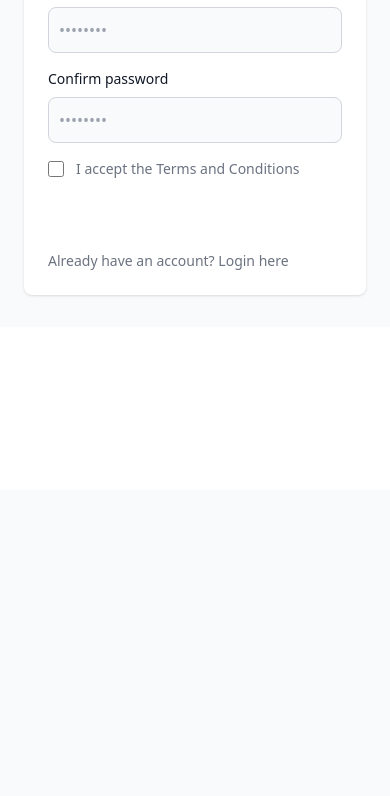
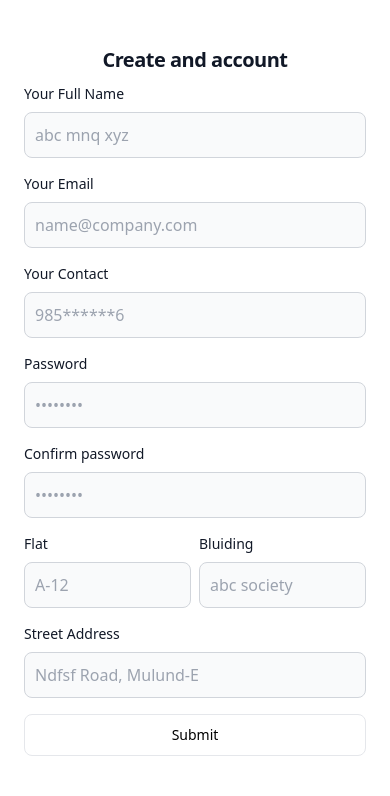
Before and after one commit to Samee2004/Kadam-Tv-Cable-Service, a PHP site: page /register.php in a window 390 px wide. Shown: the part 354-1150 px from the top of the page. Before the commit the page ends 650 px from the top, so only its background shows below. Run offline with PHP 8.4, Linux system fonts and the light colour scheme; some libraries are stand-ins or nearby versions.

Commit message:
register ui2

```diff
--- a/Main/LoginRegister/register.php
+++ b/Main/LoginRegister/register.php
@@ -6,81 +6,146 @@
     <script src="https://cdn.tailwindcss.com"></script>
     <title>Document</title>
 </head>
-<!-- <body>
-<section class="bg-gray-50 dark:bg-gray-900">
-  <div class="flex flex-col items-center justify-center px-6 py-8 mx-auto md:h-screen lg:py-0">
-      <a href="#" class="flex items-center mb-6 text-2xl font-semibold text-gray-900 dark:text-white">
-          <img class="w-8 h-8 mr-2" src="https://flowbite.s3.amazonaws.com/blocks/marketing-ui/logo.svg" alt="logo">
-          Flowbite
-      </a>
-      <div class="w-full bg-white rounded-lg shadow dark:border md:mt-0 sm:max-w-md xl:p-0 dark:bg-gray-800 dark:border-gray-700">
-          <div class="p-6 space-y-4 md:space-y-6 sm:p-8">
-              <h1 class="text-xl font-bold leading-tight tracking-tight text-gray-900 md:text-2xl dark:text-white">
-                  Create and account
-              </h1>
-              <form class="space-y-4 md:space-y-6" >
-                <div>
-                      <label for="fullname" class="block mb-2 text-sm font-medium text-gray-900 dark:text-white">Your Full Name</label>
-                      <input type="text" name="fullname" id="fulname" class="bg-gray-50 border border-gray-300 text-gray-900 sm:text-sm rounded-lg focus:ring-primary-600 focus:border-primary-600 block w-full p-2.5 dark:bg-gray-700 dark:border-gray-600 dark:placeholder-gray-400 dark:text-white dark:focus:ring-blue-500 dark:focus:border-blue-500" placeholder="Rahul ShashiKant Thakur" required="">
+<body>
+<!-- <form>
+
+<section class="h-screen">
+  <div class="container h-full px-6 py-24">
+    <div
+      class="g-6 flex h-full flex-wrap items-center justify-center lg:justify-between">
+      Left column container with background
+      <div class="mb-12 md:mb-0 md:w-8/12 lg:w-6/12">
+        <img
+          src="https://tecdn.b-cdn.net/img/Photos/new-templates/bootstrap-login-form/draw2.svg"
+          class="w-full"
+          alt="Phone image" />
       </div>
-                  <div>
-                      <label for="email" class="block mb-2 text-sm font-medium text-gray-900 dark:text-white">Your email</label>
-                      <input type="email" name="email" id="email" class="bg-gray-50 border border-gray-300 text-gray-900 sm:text-sm rounded-lg focus:ring-primary-600 focus:border-primary-600 block w-full p-2.5 dark:bg-gray-700 dark:border-gray-600 dark:placeholder-gray-400 dark:text-white dark:focus:ring-blue-500 dark:focus:border-blue-500" placeholder="name@company.com" required="">
+ Right column container with form -->
+      <!-- <div class="md:w-8/12 lg:ml-6 lg:w-5/12">
+      <div class="space-y-12">
+    <div class="border-b border-gray-900/10 pb-12">
+      <h2 class=" font-semibold leading-7 text-gray-900 text-center text-2xl">Register</h2>
+      <p class="mt-1 text-sm leading-6 text-gray-600 text-center">Enter your Personal Information</p>
+      <div class="mt-10 grid grid-cols-1 gap-x-6 gap-y-8 sm:grid-cols-6">
+        <div class="col-span-full">
+          <label for="full-name" class="block text-sm font-medium leading-6 text-gray-900">Full name</label>
+          <div class="mt-2">
+            <input type="text" name="full-name" id="full-name" autocomplete="given-name" class="block w-full rounded-md border-0 py-1.5 text-gray-900 shadow-sm ring-1 ring-inset ring-gray-300 placeholder:text-gray-400 focus:ring-2 focus:ring-inset focus:ring-indigo-600 sm:text-sm sm:leading-6">
           </div>
-                  <div>
-                      <label for="phoneno" class="block mb-2 text-sm font-medium text-gray-900 dark:text-white">Your Phone number</label>
-                      <input type="tel" name="phoneno" id="phoneno" class="bg-gray-50 border border-gray-300 text-gray-900 sm:text-sm rounded-lg focus:ring-primary-600 focus:border-primary-600 block w-full p-2.5 dark:bg-gray-700 dark:border-gray-600 dark:placeholder-gray-400 dark:text-white dark:focus:ring-blue-500 dark:focus:border-blue-500" placeholder="915XXXXXX8" required="">
+        </div>
+         <div class="sm:col-span-3">
+          <label for="last-name" class="block text-sm font-medium leading-6 text-gray-900">Last name</label>
+          <div class="mt-2">
+            <input type="text" name="last-name" id="last-name" autocomplete="family-name" class="block w-full rounded-md border-0 py-1.5 text-gray-900 shadow-sm ring-1 ring-inset ring-gray-300 placeholder:text-gray-400 focus:ring-2 focus:ring-inset focus:ring-indigo-600 sm:text-sm sm:leading-6">
+          </div>
         </div>
 
-                  <div>
-                      <label for="password" class="block mb-2 text-sm font-medium text-gray-900 dark:text-white">Password</label>
-                      <input type="password" name="password" id="password" placeholder="••••••••" class="bg-gray-50 border border-gray-300 text-gray-900 sm:text-sm rounded-lg focus:ring-primary-600 focus:border-primary-600 block w-full p-2.5 dark:bg-gray-700 dark:border-gray-600 dark:placeholder-gray-400 dark:text-white dark:focus:ring-blue-500 dark:focus:border-blue-500" required="">
-                  </div>
-                  <div>
-                      <label for="confirm-password" class="block mb-2 text-sm font-medium text-gray-900 dark:text-white">Confirm password</label>
-                      <input type="password" name="confirm-password" id="confirm-password" placeholder="••••••••" class="bg-gray-50 border border-gray-300 text-gray-900 sm:text-sm rounded-lg focus:ring-primary-600 focus:border-primary-600 block w-full p-2.5 dark:bg-gray-700 dark:border-gray-600 dark:placeholder-gray-400 dark:text-white dark:focus:ring-blue-500 dark:focus:border-blue-500" required="">
-                  </div>
-                  <div class="flex items-start">
-                      <div class="flex items-center h-5">
-                        <input id="terms" aria-describedby="terms" type="checkbox" class="w-4 h-4 border border-gray-300 rounded bg-gray-50 focus:ring-3 focus:ring-primary-300 dark:bg-gray-700 dark:border-gray-600 dark:focus:ring-primary-600 dark:ring-offset-gray-800" required="">
-                      </div>
-                      <div class="ml-3 text-sm">
-                        <label for="terms" class="font-light text-gray-500 dark:text-gray-300">I accept the <a class="font-medium text-primary-600 hover:underline dark:text-primary-500" href="#">Terms and Conditions</a></label>
+        <div class="sm:col-span-full">
+          <label for="email" class="block text-sm font-medium leading-6 text-gray-900">Email address</label>
+          <div class="mt-2">
+            <input id="email" name="email" type="email" autocomplete="email" class="block w-full rounded-md border-0 py-1.5 text-gray-900 shadow-sm ring-1 ring-inset ring-gray-300 placeholder:text-gray-400 focus:ring-2 focus:ring-inset focus:ring-indigo-600 sm:text-sm sm:leading-6">
           </div>
         </div>
-                  <button type="submit" class="w-full text-white bg-primary-600 hover:bg-primary-700 focus:ring-4 focus:outline-none focus:ring-primary-300 font-medium rounded-lg text-sm px-5 py-2.5 text-center dark:bg-primary-600 dark:hover:bg-primary-700 dark:focus:ring-primary-800">Create an account</button>
-                  <p class="text-sm font-light text-gray-500 dark:text-gray-400">
-                      Already have an account? <a href="#" class="font-medium text-primary-600 hover:underline dark:text-primary-500">Login here</a>
-                  </p>
-              </form>
+
+        <div class="sm:col-span-full">
+          <label for="password" class="block text-sm font-medium leading-6 text-gray-900">Password (4 to 8 characters max)</label>
+          <div class="mt-2">
+            <input type="password" name="password" id="password" autocomplete="given-name" class="block w-full rounded-md border-0 py-1.5 text-gray-900 shadow-sm ring-1 ring-inset ring-gray-300 placeholder:text-gray-400 focus:ring-2 focus:ring-inset focus:ring-indigo-600 sm:text-sm sm:leading-6">
+          </div>
+        </div>
+
+        <div class="sm:col-span-full">
+          <label for="confirm-password" class="block text-sm font-medium leading-6 text-gray-900">Confirm Password</label>
+          <div class="mt-2">
+            <input type="password" name="confirm-password" id="confirm-password" autocomplete="given-name" class="block w-full rounded-md border-0 py-1.5 text-gray-900 shadow-sm ring-1 ring-inset ring-gray-300 placeholder:text-gray-400 focus:ring-2 focus:ring-inset focus:ring-indigo-600 sm:text-sm sm:leading-6">
+          </div>
+        </div>
+       <div class="sm:col-span-5 sm:col-start-1">
+          <label for="city" class="block text-sm font-medium leading-6 text-gray-900">City</label>
+          <div class="mt-2">
+            <input type="text" name="city" id="city" autocomplete="address-level2" class="block w-full rounded-md border-0 py-1.5 text-gray-900 shadow-sm ring-1 ring-inset ring-gray-300 placeholder:text-gray-400 focus:ring-2 focus:ring-inset focus:ring-indigo-600 sm:text-sm sm:leading-6">
+          </div>
+        </div>
+
+        <div class="sm:col-span-3">
+          <label for="last-name" class="block text-sm font-medium leading-6 text-gray-900">Flat</label>
+          <div class="mt-2">
+            <input type="text" name="last-name" id="last-name" autocomplete="family-name" class="block w-full rounded-md border-0 py-1.5 text-gray-900 shadow-sm ring-1 ring-inset ring-gray-300 placeholder:text-gray-400 focus:ring-2 focus:ring-inset focus:ring-indigo-600 sm:text-sm sm:leading-6">
+          </div>
+        </div>
+        <div class="sm:col-span-9">
+          <label for="last-name" class="block text-sm font-medium leading-6 text-gray-900">Bluiding name</label>
+          <div class="mt-2">
+            <input type="text" name="last-name" id="last-name" autocomplete="family-name" class="block w-full rounded-md border-0 py-1.5 text-gray-900 shadow-sm ring-1 ring-inset ring-gray-300 placeholder:text-gray-400 focus:ring-2 focus:ring-inset focus:ring-indigo-600 sm:text-sm sm:leading-6">
+          </div>
+        </div>
+
+        <div class="sm:col-span-6">
+          <label for="region" class="block text-sm font-medium leading-6 text-gray-900">State / Province</label>
+          <div class="mt-2">
+            <input type="text" name="region" id="region" autocomplete="address-level1" class="block w-full rounded-md border-0 py-1.5 text-gray-900 shadow-sm ring-1 ring-inset ring-gray-300 placeholder:text-gray-400 focus:ring-2 focus:ring-inset focus:ring-indigo-600 sm:text-sm sm:leading-6">
+          </div>
+        </div>
+        <div class="col-span-12">
+          <label for="street-address" class="block text-sm font-medium leading-6 text-gray-900">Street address</label>
+          <div class="mt-2">
+            <input type="text" name="street-address" id="street-address" autocomplete="street-address" class="block w-full rounded-md border-0 py-1.5 text-gray-900 shadow-sm ring-1 ring-inset ring-gray-300 placeholder:text-gray-400 focus:ring-2 focus:ring-inset focus:ring-indigo-600 sm:text-sm sm:leading-6">
+          </div>
+        </div>
+
+
+
+        <div class="sm:col-span-2">
+          <label for="postal-code" class="block text-sm font-medium leading-6 text-gray-900">ZIP / Postal code</label>
+          <div class="mt-2">
+            <input type="text" name="postal-code" id="postal-code" autocomplete="postal-code" class="block w-full rounded-md border-0 py-1.5 text-gray-900 shadow-sm ring-1 ring-inset ring-gray-300 placeholder:text-gray-400 focus:ring-2 focus:ring-inset focus:ring-indigo-600 sm:text-sm sm:leading-6">
           </div>
         </div>
       </div>
-</section> -->
-
-
-<section class="bg-gray-50 dark:bg-gray-900">
-  <div class="flex flex-col items-center justify-center px-6 py-8 mx-auto md:h-screen lg:py-0">
-      <a href="#" class="flex items-center mb-6 text-2xl font-semibold text-gray-900 dark:text-white">
-          <img class="w-8 h-8 mr-2" src="https://flowbite.s3.amazonaws.com/blocks/marketing-ui/logo.svg" alt="logo">
-          Flowbite
-      </a>
-      <div class="w-full bg-white rounded-lg shadow dark:border md:mt-0 sm:max-w-md xl:p-0 dark:bg-gray-800 dark:border-gray-700">
-          <div class="p-6 space-y-4 md:space-y-6 sm:p-8">
-              <h1 class="text-xl font-bold leading-tight tracking-tight text-gray-900 md:text-2xl dark:text-white">
-                  Create an account
-              </h1>
-              <form class="space-y-4 md:space-y-6" action="#">
-                  <div>
-                      <label for="fullname" class="block mb-2 text-sm font-medium text-gray-900 dark:text-white">Your Full Name</label>
-                      <input type="text" name="fullname" id="fulname" class="bg-gray-50 border border-gray-300 text-gray-900 sm:text-sm rounded-lg focus:ring-primary-600 focus:border-primary-600 block w-full p-2.5 dark:bg-gray-700 dark:border-gray-600 dark:placeholder-gray-400 dark:text-white dark:focus:ring-blue-500 dark:focus:border-blue-500" placeholder="Rahul ShashiKant Thakur" required="">
-                  </div>
-                  <div>
-                      <label for="email" class="block mb-2 text-sm font-medium text-gray-900 dark:text-white">Your email</label>
-                      <input type="email" name="email" id="email" class="bg-gray-50 border border-gray-300 text-gray-900 sm:text-sm rounded-lg focus:ring-primary-600 focus:border-primary-600 block w-full p-2.5 dark:bg-gray-700 dark:border-gray-600 dark:placeholder-gray-400 dark:text-white dark:focus:ring-blue-500 dark:focus:border-blue-500" placeholder="name@company.com" required="">
     </div>
 
 
+  <div class="mt-6 flex items-center justify-end gap-x-6">
+    <button type="button" class="text-sm font-semibold leading-6 text-gray-900">Cancel</button>
+    <button type="submit" class="rounded-md bg-indigo-600 px-3 py-2 text-sm font-semibold text-white shadow-sm hover:bg-indigo-500 focus-visible:outline focus-visible:outline-2 focus-visible:outline-offset-2 focus-visible:outline-indigo-600">Save</button>
+  </div>
+      </div>
+    </div>
+  </div>
+</section>
+</form> -->
+
+<section class="h-screen">
+  <div class="container h-full px-6 py-24">
+    <div
+      class="g-6 flex h-full flex-wrap items-center justify-center lg:justify-between">
+      <!-- Left column container with background-->
+      <div class="mb-12 md:mb-0 md:w-8/12 lg:w-6/12">
+        <img
+          src="https://tecdn.b-cdn.net/img/Photos/new-templates/bootstrap-login-form/draw2.svg"
+          class="w-full"
+          alt="Phone image" />
+      </div>
+
+      <!-- Right column container with form -->
+      <div class="md:w-8/12 lg:ml-6 lg:w-5/12">
+      <h1 class="text-xl font-bold leading-tight tracking-tight text-gray-900 md:text-2xl dark:text-white text-center mb-3">
+                  Create and account
+              </h1>
+        <form class="space-y-4 md:space-y-6 mb-10">
+          <!-- Email input -->
+          <div class="w-full">
+                      <label for="full-name" class="block mb-2 text-sm font-medium text-gray-900 dark:text-white">Your Full Name</label>
+                      <input type="text" name="full-name" id="full-name" class="bg-gray-50 border border-gray-300 text-gray-900 sm:text-sm rounded-lg focus:ring-primary-600 focus:border-primary-600 block w-full p-2.5 dark:bg-gray-700 dark:border-gray-600 dark:placeholder-gray-400 dark:text-white dark:focus:ring-blue-500 dark:focus:border-blue-500" placeholder="abc mnq xyz" required="">
+                </div>
+                <div class="w-full">
+                      <label for="email" class="block mb-2 text-sm font-medium text-gray-900 dark:text-white">Your Email</label>
+                      <input type="email" name="email" id="email" class="bg-gray-50 border border-gray-300 text-gray-900 sm:text-sm rounded-lg focus:ring-primary-600 focus:border-primary-600 block w-full p-2.5 dark:bg-gray-700 dark:border-gray-600 dark:placeholder-gray-400 dark:text-white dark:focus:ring-blue-500 dark:focus:border-blue-500" placeholder="name@company.com" required="">
+                </div>
+                <div class="w-full">
+                      <label for="contact" class="block mb-2 text-sm font-medium text-gray-900 dark:text-white">Your Contact</label>
+                      <input type="tel" name="contact" id="contact" class="bg-gray-50 border border-gray-300 text-gray-900 sm:text-sm rounded-lg focus:ring-primary-600 focus:border-primary-600 block w-full p-2.5 dark:bg-gray-700 dark:border-gray-600 dark:placeholder-gray-400 dark:text-white dark:focus:ring-blue-500 dark:focus:border-blue-500" placeholder="985******6" required="">
+                </div>
 
                 <div>
                       <label for="password" class="block mb-2 text-sm font-medium text-gray-900 dark:text-white">Password</label>
@@ -90,18 +155,30 @@
                       <label for="confirm-password" class="block mb-2 text-sm font-medium text-gray-900 dark:text-white">Confirm password</label>
                       <input type="confirm-password" name="confirm-password" id="confirm-password" placeholder="••••••••" class="bg-gray-50 border border-gray-300 text-gray-900 sm:text-sm rounded-lg focus:ring-primary-600 focus:border-primary-600 block w-full p-2.5 dark:bg-gray-700 dark:border-gray-600 dark:placeholder-gray-400 dark:text-white dark:focus:ring-blue-500 dark:focus:border-blue-500" required="">
                   </div>
-                  <div class="flex items-start">
-                      <div class="flex items-center h-5">
-                        <input id="terms" aria-describedby="terms" type="checkbox" class="w-4 h-4 border border-gray-300 rounded bg-gray-50 focus:ring-3 focus:ring-primary-300 dark:bg-gray-700 dark:border-gray-600 dark:focus:ring-primary-600 dark:ring-offset-gray-800" required="">
+          <!-- Password input -->
+
+
+          <!-- flat and building -->
+            <div class="flex">
+            <div class="w-full mr-1">
+                      <label for="flat" class="block mb-2 text-sm font-medium text-gray-900 dark:text-white">Flat</label>
+                      <input type="text" name="flat" id="flat" class="bg-gray-50 border border-gray-300 text-gray-900 sm:text-sm rounded-lg focus:ring-primary-600 focus:border-primary-600 block w-full p-2.5 dark:bg-gray-700 dark:border-gray-600 dark:placeholder-gray-400 dark:text-white dark:focus:ring-blue-500 dark:focus:border-blue-500" placeholder="A-12" required="">
                 </div>
-                      <div class="ml-3 text-sm">
-                        <label for="terms" class="font-light text-gray-500 dark:text-gray-300">I accept the <a class="font-medium text-primary-600 hover:underline dark:text-primary-500" href="#">Terms and Conditions</a></label>
+                <div class="w-full ml-1">
+                      <label for="building" class="block mb-2 text-sm font-medium text-gray-900 dark:text-white">Bluiding</label>
+                      <input type="text" name="building" id="building" class="bg-gray-50 border border-gray-300 text-gray-900 sm:text-sm rounded-lg focus:ring-primary-600 focus:border-primary-600 block w-full p-2.5 dark:bg-gray-700 dark:border-gray-600 dark:placeholder-gray-400 dark:text-white dark:focus:ring-blue-500 dark:focus:border-blue-500" placeholder="abc society" required="">
                 </div>
             </div>
-                  <button type="submit" class="w-full text-white bg-primary-600 hover:bg-primary-700 focus:ring-4 focus:outline-none focus:ring-primary-300 font-medium rounded-lg text-sm px-5 py-2.5 text-center dark:bg-primary-600 dark:hover:bg-primary-700 dark:focus:ring-primary-800">Create an account</button>
-                  <p class="text-sm font-light text-gray-500 dark:text-gray-400">
-                      Already have an account? <a href="#" class="font-medium text-primary-600 hover:underline dark:text-primary-500">Login here</a>
-                  </p>
+                <div>
+                      <label for="street address" class="block mb-2 text-sm font-medium text-gray-900 dark:text-white">Street Address</label>
+                      <input type="text" name="street address" id="street address" class="bg-gray-50 border border-gray-300 text-gray-900 sm:text-sm rounded-lg focus:ring-primary-600 focus:border-primary-600 block w-full p-2.5 dark:bg-gray-700 dark:border-gray-600 dark:placeholder-gray-400 dark:text-white dark:focus:ring-blue-500 dark:focus:border-blue-500" placeholder="Ndfsf Road, Mulund-E" required="">
+                </div>
+
+          <!-- Submit button -->
+          <button type="submit" class="w-full border text-black hover:bg-primary-700 focus:ring-4 focus:outline-none focus:ring-primary-300 font-medium rounded-lg text-sm px-5 py-2.5 text-center dark:bg-primary-600 dark:hover:bg-primary-700 dark:focus:ring-primary-800">Submit</button>
+
+
+
         </form>
       </div>
     </div>
```
Lines whose indentation alone changed are shown as unchanged.
